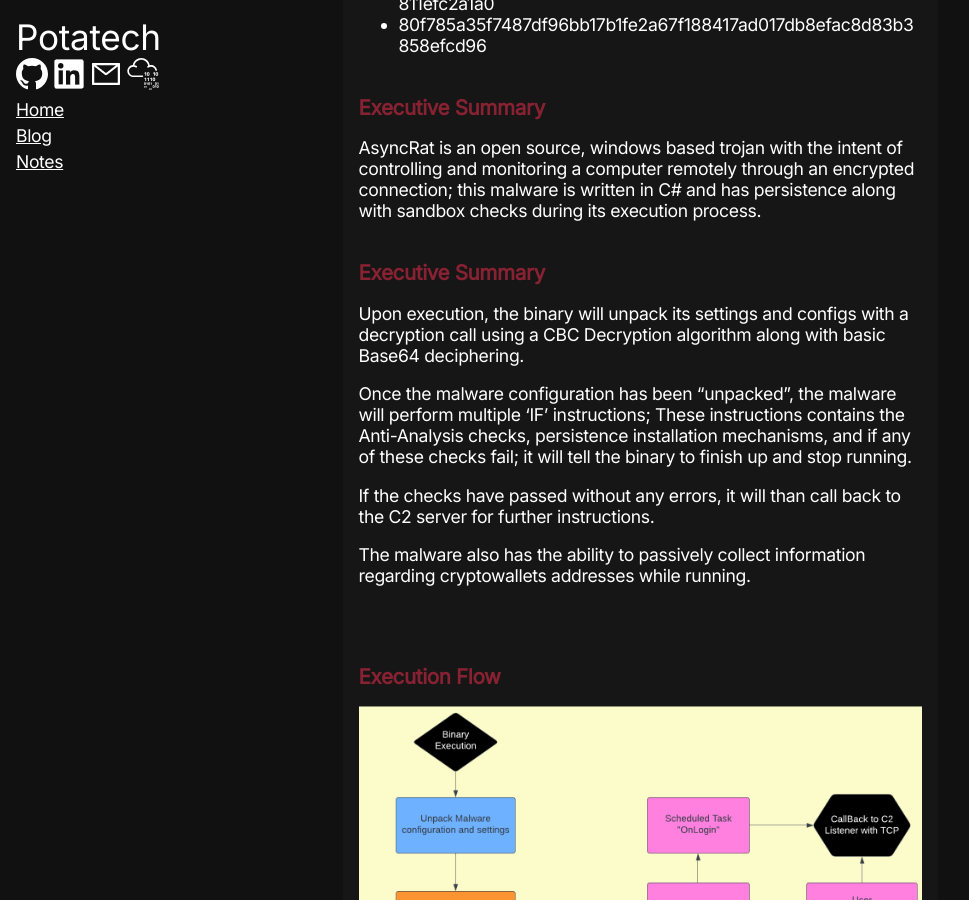
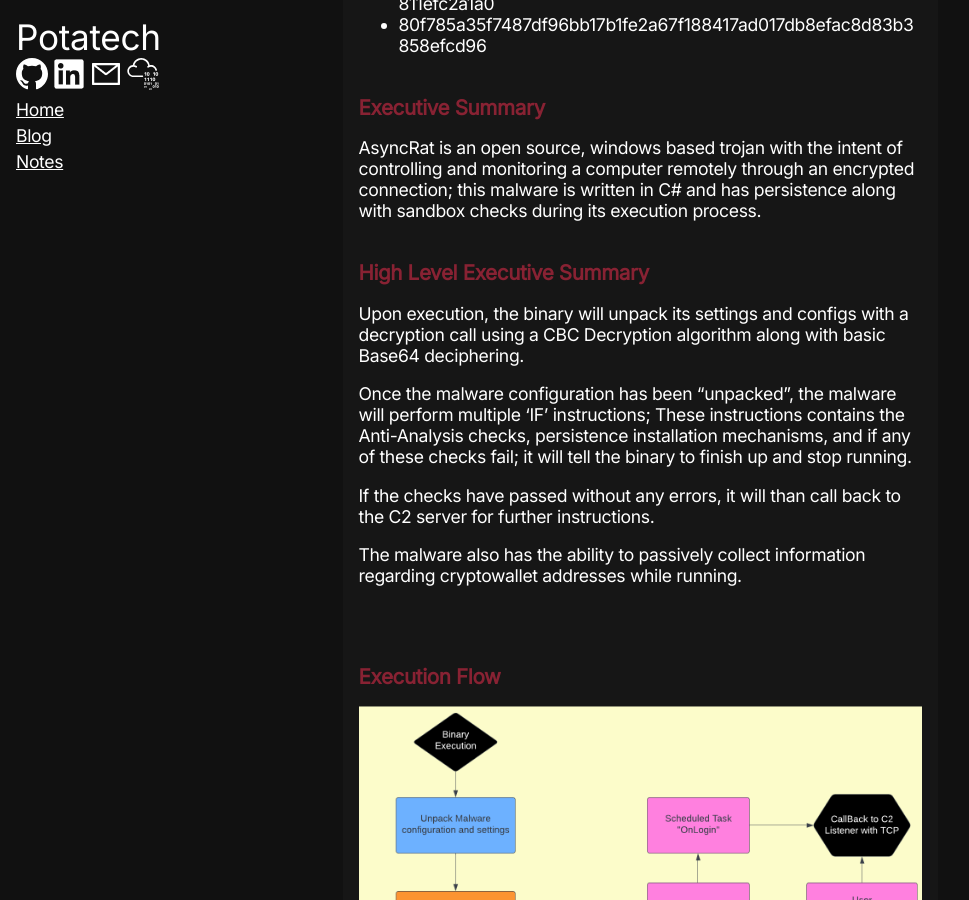
Before and after one commit to Jpang9/Website, a Jekyll site: the page built from _posts/2022-12-3-AsyncRat.markdown, in a window 1280 px wide and 900 px high, scrolled down 870 px. Shown: the whole window, without its empty margins (0-969 px from the left). Built offline with Jekyll 4.4.1, drawn with Linux system fonts in a browser that asks for light colours; some of the changed text lies outside the part shown.

Commit message:
Final Fix all ok

```diff
--- a/_posts/2022-12-3-AsyncRat.markdown
+++ b/_posts/2022-12-3-AsyncRat.markdown
@@ -26,7 +26,7 @@ and has persistence along with sandbox checks during its execution process.
 <br>
 <br>
 
-### Executive Summary
+### High Level Executive Summary
 Upon execution, the binary will unpack its settings and configs with a decryption call using a CBC Decryption algorithm along with basic Base64 deciphering.
 <br>
 
@@ -37,7 +37,7 @@ it will tell the binary to finish up and stop running.
 
 If the checks have passed without any errors, it will than call back to the C2 server for further instructions. <br>
 
-The malware also has the ability to passively collect information regarding cryptowallets addresses while running.
+The malware also has the ability to passively collect information regarding cryptowallet addresses while running.
 
 <br>
 <br>
```
Also changed, not shown: other parts of _posts/2022-12-3-AsyncRat.markdown (+2 -2 lines).
